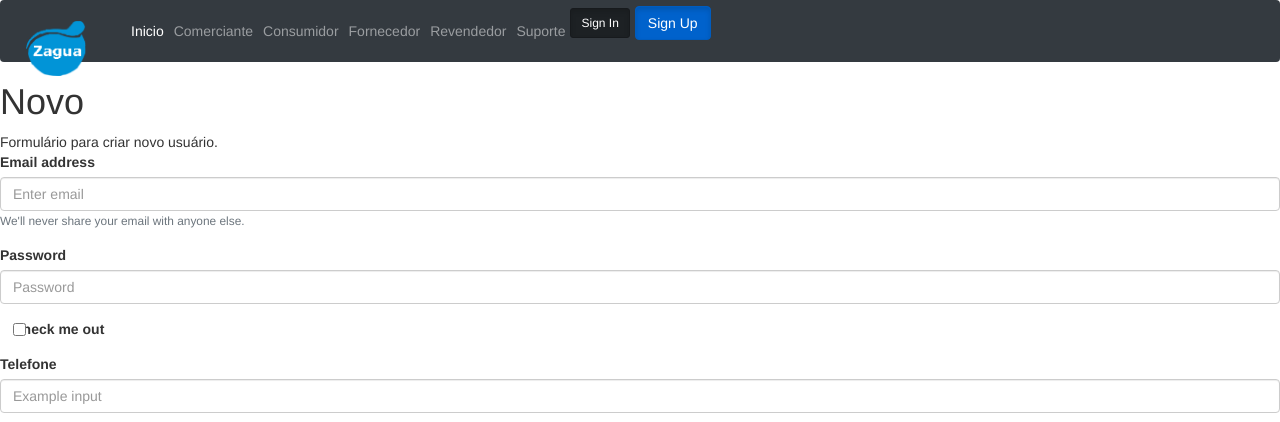
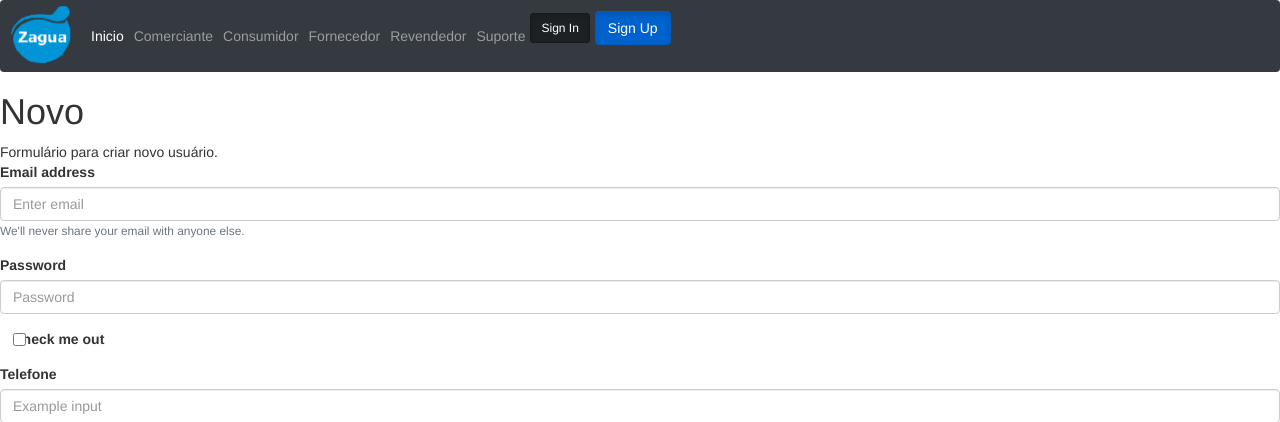
Before and after one commit to ifpb-sr/zagua, a Flask app: page /users/create in a window 1280 px wide. Shown: the top 422 px of the page. Run offline with Flask 2, Linux system fonts and the light colour scheme; parts of the project's set-up code (start-up, migrations or seed data) failed here and were passed over; some libraries are stand-ins or nearby versions.

Commit message:
fix(base/templates): align logo in vertical and horizontal center
Solves no issue

```diff
--- a/zagua/templates/base.html
+++ b/zagua/templates/base.html
@@ -13,10 +13,11 @@
 {% endblock %}
 
 {% block navbar %}
-<nav class="navbar navbar-expand-lg navbar-dark bg-dark">
-  <a class="navbar-brand" href="#">
-    <img src="{{ url_for('static', filename='img/logo_zagua.png') }}" width="60px" height="55px" alt="logo"/>
-  </a>
+<nav class="navbar navbar-expand-lg navbar-dark bg-dark" style="">
+    <div class="mx-auto row" style="margin-right: 0px; height: 60px;">
+            <a href="#"><img src="{{ url_for('static', filename='img/Logo_zagua.png') }}" class="img-fluid" width="60px" height="55px" alt="logo"/></a>
+    </div>
+
   <button class="navbar-toggler" type="button" data-toggle="collapse" data-target="#navbarSupportedContent" aria-controls="navbarSupportedContent" aria-expanded="false" aria-label="Toggle navigation">
     <span class="navbar-toggler-icon"></span>
   </button>
```
